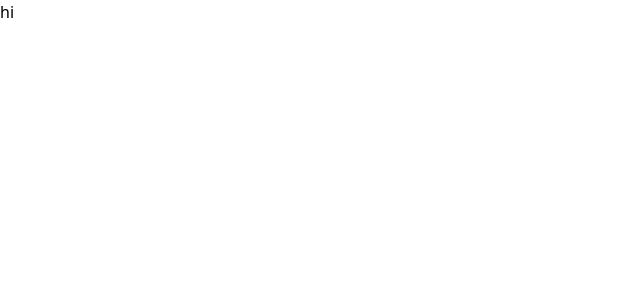
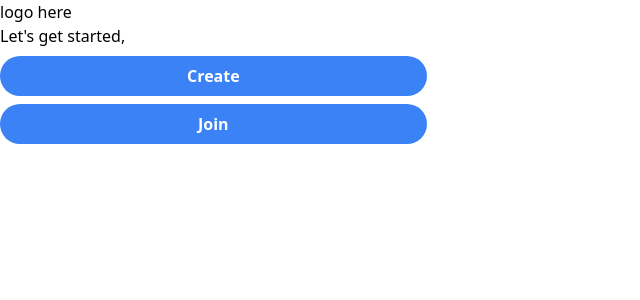
Before and after one commit to stealthy-ninjas/lightning-cards-frontend, a React (Vite) app: page /home in a window 1280 px wide. Shown: the top 300 px of the page, without its empty margins (0-640 px from the left). Built offline with nearby package versions, Linux system fonts and the light colour scheme.

Commit message:
create player on name submit

```diff
--- a/src/components/Home.tsx
+++ b/src/components/Home.tsx
@@ -1,5 +1,20 @@
 export default function Home({ userName }: HomeProps) {
-  return <div>hi {userName}</div>;
+  return (
+    <>
+      <div>logo here</div>
+      <div>Let&apos;s get started, {userName}</div>
+      <div className="my-2">
+        <button className="bg-blue-500 hover:bg-blue-700 text-white font-bold py-2 px-4 rounded-full w-1/3">
+          Create
+        </button>
+      </div>
+      <div className="my-2">
+        <button className="bg-blue-500 hover:bg-blue-700 text-white font-bold py-2 px-4 rounded-full w-1/3">
+          Join
+        </button>
+      </div>
+    </>
+  );
 }
 
 interface HomeProps {
--- a/src/components/Login.tsx
+++ b/src/components/Login.tsx
@@ -6,6 +6,14 @@ export default function Login({ setUserName }: LoginProps) {
   const handleSubmit = (e: any): void => {
     e.preventDefault();
     setUserName(e.target.name.value);
+    fetch('http://127.0.0.1:8080/users/create')
+      .then(async (res) => await res.json())
+      .then((data) => {
+        console.log(data);
+      })
+      .catch((err) => {
+        console.log(err);
+      });
     navigate('/home');
   };
   return (
```
Also changed, not shown: .devcontainer/devcontainer.json, 1 other file (tests, documents, lock files or other folders).
